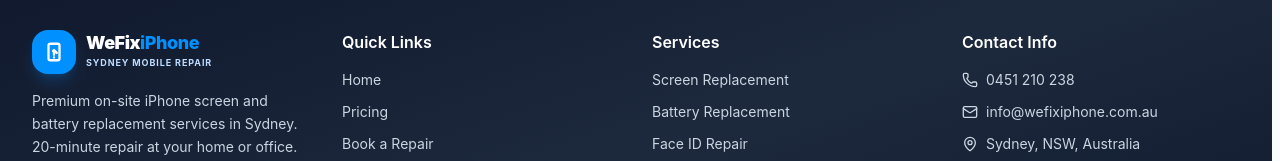
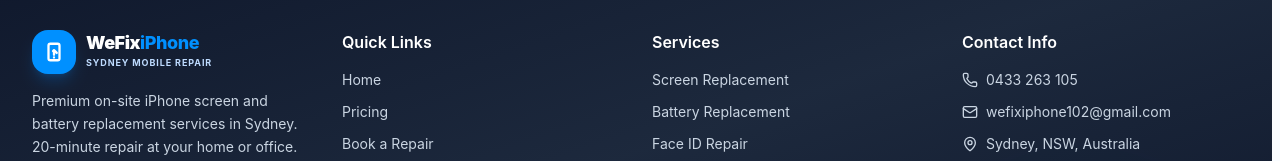
Before and after one commit to ledung38/wefixiphone, a Next.js app: page /booking in a window 1280 px wide. Shown: the part 1319-1480 px from the top of the page. Built offline with nearby package versions, Linux system fonts and the light colour scheme; a web font is replaced by a local one.

Commit message:
chagne info wweb

```diff
--- a/src/app/booking/page.tsx
+++ b/src/app/booking/page.tsx
@@ -606,7 +606,7 @@
                       </label>
                       <input
                         type="text"
-                        placeholder="e.g., 0451 210 238"
+                        placeholder="e.g., 0433 263 105"
                         className="w-full bg-white dark:bg-slate-950 border border-slate-200 dark:border-white/10 rounded-xl py-3 px-4 text-slate-900 dark:text-white focus:outline-none focus:border-primary text-sm transition-colors duration-200"
                         value={phone}
                         onChange={(e) => setPhone(e.target.value)}
--- a/src/app/layout.tsx
+++ b/src/app/layout.tsx
@@ -15,7 +15,7 @@
 });
 
 // Base metadata setting
-const baseUrl = "https://wefixiphone-sydney.com.au";
+const baseUrl = "https://wefixiphone.com.au";
 const siteName = "WeFixiPhone";
 const description =
   "Professional mobile on-site iPhone repair in Sydney. Screen and battery replacements completed in 20 minutes right in front of you. 12-month warranty, direct doorstep service.";
@@ -163,8 +163,8 @@
               image: `${baseUrl}/hero_repair.png`,
               description,
               url: baseUrl,
-              telephone: "+61-451 210 238",
-              email: "info@wefixiphone.com.au",
+              telephone: "+61-433 263 105",
+              email: "wefixiphone102@gmail.com",
               address: {
                 "@type": "PostalAddress",
                 streetAddress: "Sydney, NSW",
--- a/src/app/robots.ts
+++ b/src/app/robots.ts
@@ -22,6 +22,6 @@
         disallow: ["/"],
       },
     ],
-    sitemap: "https://spotless-cleaning-psi.vercel.app/sitemap.xml",
+    sitemap: "https://wefixiphone.com.au/sitemap.xml",
   };
 }
--- a/src/app/sitemap.ts
+++ b/src/app/sitemap.ts
@@ -1,7 +1,7 @@
 import { MetadataRoute } from "next";
 
 export default function sitemap(): MetadataRoute.Sitemap {
-  const baseUrl = "https://spotless-cleaning-psi.vercel.app";
+  const baseUrl = "https://wefixiphone.com.au";
 
   const routes = [
     {
--- a/src/components/layouts/Footer/index.tsx
+++ b/src/components/layouts/Footer/index.tsx
@@ -54,10 +54,10 @@
     {
       title: "Contact Info",
       links: [
-        { label: "0451 210 238", href: "tel:0451210238", icon: Phone },
+        { label: "0433 263 105", href: "tel:0433263105", icon: Phone },
         {
-          label: "info@wefixiphone.com.au",
-          href: "mailto:info@wefixiphone.com.au",
+          label: "wefixiphone102@gmail.com",
+          href: "mailto:wefixiphone102@gmail.com",
           icon: Mail,
         },
         { label: "Sydney, NSW, Australia", href: "#", icon: MapPin },
--- a/src/components/layouts/Header/index.tsx
+++ b/src/components/layouts/Header/index.tsx
@@ -267,7 +267,7 @@
                 transition={{ duration: 0.4, delay: 0.4 }}
                 className="flex-1 group"
               >
-                <a href="tel:0451210238">
+                <a href="tel:0433263105">
                   <motion.div
                     whileHover="hover"
                     initial="initial"
@@ -287,7 +287,7 @@
                       >
                         <PhoneIcon className="[&_path]:stroke-white size-5 transition-all " />
                       </motion.div>
-                      <span>0451 210 238</span>
+                      <span>0433 263 105</span>
                     </Button>
                   </motion.div>
                 </a>
@@ -367,10 +367,10 @@
 
               {/* Mobile Action Buttons */}
               <div className="pt-6 border-t border-white/20 space-y-3 mt-4">
-                <a href="tel:0451210238" className="block">
+                <a href="tel:0433263105" className="block">
                   <Button className="w-full flex gap-2 bg-white text-primary font-semibold hover:bg-blue-50 transition-all duration-200 py-3 rounded-lg shadow-md">
                     <PhoneIcon className="[&_path]:stroke-primary size-5" />
-                    <span>0451 210 238</span>
+                    <span>0433 263 105</span>
                   </Button>
                 </a>
                 <Button
--- a/src/modules/home/components/FreeConsultationBanner.tsx
+++ b/src/modules/home/components/FreeConsultationBanner.tsx
@@ -59,13 +59,13 @@
                   <ArrowRight className="w-4 h-4 ml-1" />
                 </Button>
               </div>
-              <a href="tel:0451210238" className="w-full sm:w-auto">
+              <a href="tel:0433263105" className="w-full sm:w-auto">
                 <Button
                   variant="outline"
                   className="w-full sm:w-auto border-white/20 text-white hover:bg-white/10 rounded-xl py-3 px-5 text-xs font-bold transition-transform hover:scale-[1.02] cursor-pointer"
                 >
                   <Phone className="w-4 h-4 animate-pulse" />
-                  <span>Call 0451 210 238</span>
+                  <span>Call 0433 263 105</span>
                 </Button>
               </a>
             </div>
--- a/src/modules/home/components/WhyFixNow.tsx
+++ b/src/modules/home/components/WhyFixNow.tsx
@@ -178,10 +178,10 @@
           </p>
 
           <div className="flex flex-col sm:flex-row justify-center gap-4 pt-2">
-            <a href="tel:0451210238" className="w-full sm:w-auto">
+            <a href="tel:0433263105" className="w-full sm:w-auto">
               <Button className="w-full bg-primary hover:bg-primary/95 text-white font-extrabold py-5 px-6 rounded-xl flex items-center justify-center gap-2.5 text-sm shadow-lg shadow-primary/20 transform active:scale-95 transition-transform">
                 <Phone className="w-4 h-4" />
-                Call Now: 0451 210 238
+                Call Now: 0433 263 105
               </Button>
             </a>
             <Button
--- a/src/modules/home/index.tsx
+++ b/src/modules/home/index.tsx
@@ -189,7 +189,7 @@
                   <ArrowCircleRightIcon className="size-6" />
                 </AnimateSpan>
               </Button>
-              <a href="tel:0451210238" className="w-full sm:w-auto flex-1">
+              <a href="tel:0433263105" className="w-full sm:w-auto flex-1">
                 <Button
                   size="lg"
                   variant="outline"
```
Also changed, not shown: public/logo.jpg (added), public/robots.txt, 1 other file (tests, documents, lock files or other folders).
